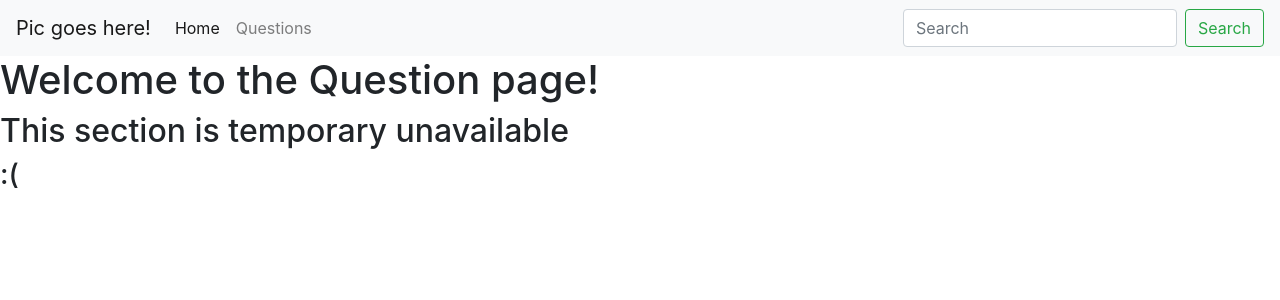
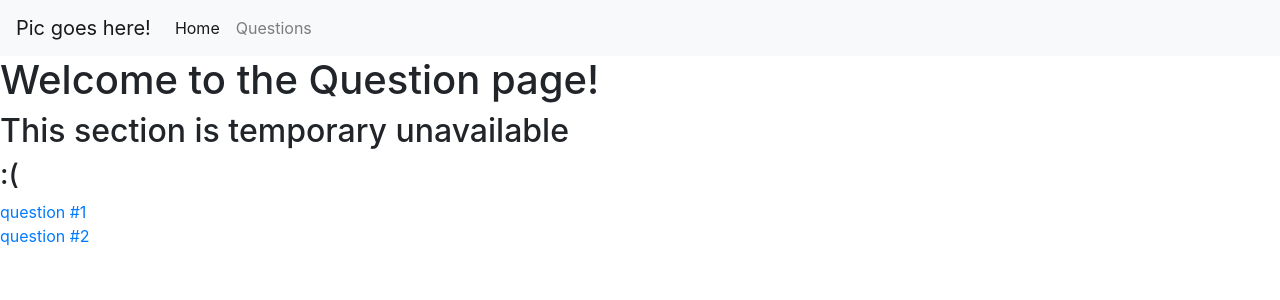
Before and after one commit to JustDean/web, a Django app: page /question/ in a window 1280 px wide. Shown: the top 300 px of the page. Run offline with Django 3.2, Linux system fonts and the light colour scheme; some libraries are stand-ins or nearby versions.

Commit message:
some minor style changes

```diff
--- a/ask/qa/models.py
+++ b/ask/qa/models.py
@@ -4,7 +4,7 @@ from django.contrib.auth.models import User
 
 
 class QuestionManager(models.Manager):
-    use_in_migrations = True
+    use_in_migrations = False
 
     def new(self):
         return self.order_by('-date')
@@ -26,8 +26,17 @@ class Question(models.Model):
     )
     likes = models.ManyToManyField(
         User,
+        blank=True,
         related_name='question_like'
     )
+
+    def __str__(self):
+        return self.title
+
+    class Meta:
+        verbose_name = 'question'
+        verbose_name_plural = 'questions'
+        ordering = ('-added_at', )
 
 
 class Answer(models.Model):
--- /dev/null
+++ b/ask/qa/templates/base.html
@@ -0,0 +1,44 @@
+<!DOCTYPE html>
+<html lang="en">
+<head>
+    <meta charset="UTF-8">
+    <meta name="viewport" content="width=device-width, initial-scale=1, shrink-to-fit=no">
+
+    <link rel="stylesheet" href="https://stackpath.bootstrapcdn.com/bootstrap/4.4.1/css/bootstrap.min.css" integrity="sha384-Vkoo8x4CGsO3+Hhxv8T/Q5PaXtkKtu6ug5TOeNV6gBiFeWPGFN9MuhOf23Q9Ifjh" crossorigin="anonymous">
+    <link rel="stylesheet" href="../css/styles.css">
+
+    <script src="https://code.jquery.com/jquery-3.4.1.slim.min.js" integrity="sha384-J6qa4849blE2+poT4WnyKhv5vZF5SrPo0iEjwBvKU7imGFAV0wwj1yYfoRSJoZ+n" crossorigin="anonymous"></script>
+    <script src="https://cdn.jsdelivr.net/npm/popper.js@1.16.0/dist/umd/popper.min.js" integrity="sha384-Q6E9RHvbIyZFJoft+2mJbHaEWldlvI9IOYy5n3zV9zzTtmI3UksdQRVvoxMfooAo" crossorigin="anonymous"></script>
+    <script src="https://stackpath.bootstrapcdn.com/bootstrap/4.4.1/js/bootstrap.min.js" integrity="sha384-wfSDF2E50Y2D1uUdj0O3uMBJnjuUD4Ih7YwaYd1iqfktj0Uod8GCExl3Og8ifwB6" crossorigin="anonymous"></script>
+
+    {% block title %}<title>Main page</title>{% endblock %}
+</head>
+<body>
+<header>
+    <nav class="navbar navbar-expand-lg navbar-light bg-light">
+  <a class="navbar-brand" href="//">Pic goes here!</a>
+
+  <button class="navbar-toggler" type="button" data-toggle="collapse" data-target="#navbarSupportedContent" aria-controls="navbarSupportedContent" aria-expanded="false" aria-label="Toggle navigation">
+    <span class="navbar-toggler-icon"></span>
+  </button>
+
+  <div class="collapse navbar-collapse" id="navbarSupportedContent">
+    <ul class="navbar-nav mr-auto">
+      <li class="nav-item active">
+        <a class="nav-link" href="/">Home<span class="sr-only">(current)</span></a>
+      </li>
+        <li class="nav-item">
+            <a class="nav-link" href="/question/">Questions</a>
+        </li>
+    </ul>
+
+<!--    <form class="form-inline my-2 my-lg-0">-->
+<!--      <input class="form-control mr-sm-2" type="search" placeholder="Search" aria-label="Type question here">-->
+<!--      <button class="btn btn-outline-success my-2 my-sm-0" type="submit">Search</button>-->
+<!--    </form>-->
+  </div>
+</nav>
+</header>
+{% block content %}<h1>It's me, Mario</h1>{% endblock %}
+</body>
+</html>
--- a/ask/qa/templates/question.html
+++ b/ask/qa/templates/question.html
@@ -1,44 +1,11 @@
-<!DOCTYPE html>
-<html lang="en">
-<head>
-    <meta charset="UTF-8">
-    <meta name="viewport" content="width=device-width, initial-scale=1, shrink-to-fit=no">
+{% extends "base.html" %}
 
-    <link rel="stylesheet" href="https://stackpath.bootstrapcdn.com/bootstrap/4.4.1/css/bootstrap.min.css" integrity="sha384-Vkoo8x4CGsO3+Hhxv8T/Q5PaXtkKtu6ug5TOeNV6gBiFeWPGFN9MuhOf23Q9Ifjh" crossorigin="anonymous">
-    <link rel="stylesheet" href="../css/styles.css">
+{% block title %}<title>Question page</title>{% endblock %}
 
-    <script src="https://code.jquery.com/jquery-3.4.1.slim.min.js" integrity="sha384-J6qa4849blE2+poT4WnyKhv5vZF5SrPo0iEjwBvKU7imGFAV0wwj1yYfoRSJoZ+n" crossorigin="anonymous"></script>
-    <script src="https://cdn.jsdelivr.net/npm/popper.js@1.16.0/dist/umd/popper.min.js" integrity="sha384-Q6E9RHvbIyZFJoft+2mJbHaEWldlvI9IOYy5n3zV9zzTtmI3UksdQRVvoxMfooAo" crossorigin="anonymous"></script>
-    <script src="https://stackpath.bootstrapcdn.com/bootstrap/4.4.1/js/bootstrap.min.js" integrity="sha384-wfSDF2E50Y2D1uUdj0O3uMBJnjuUD4Ih7YwaYd1iqfktj0Uod8GCExl3Og8ifwB6" crossorigin="anonymous"></script>
-
-    <title>Questions</title>
-</head>
-<body>
-    <header>
-    <nav class="navbar navbar-expand-lg navbar-light bg-light">
-  <a class="navbar-brand" href="/">Pic goes here!</a>
-  <button class="navbar-toggler" type="button" data-toggle="collapse" data-target="#navbarSupportedContent" aria-controls="navbarSupportedContent" aria-expanded="false" aria-label="Toggle navigation">
-    <span class="navbar-toggler-icon"></span>
-  </button>
-
-  <div class="collapse navbar-collapse" id="navbarSupportedContent">
-    <ul class="navbar-nav mr-auto">
-      <li class="nav-item active">
-        <a class="nav-link" href="/">Home<span class="sr-only">(current)</span></a>
-      </li>
-        <li class="nav-item">
-            <a class="nav-link" href="/question/">Questions</a>
-        </li>
-    </ul>
-    <form class="form-inline my-2 my-lg-0">
-      <input class="form-control mr-sm-2" type="search" placeholder="Search" aria-label="Search">
-      <button class="btn btn-outline-success my-2 my-sm-0" type="submit">Search</button>
-    </form>
-  </div>
-</nav>
-</header>
-<h1>Welcome to the Question page!</h1>
-<h2>This section is temporary unavailable</h2>
-<h3>:(</h3>
-</body>
-</html>
+{% block content %}
+    <h1>Welcome to the Question page!</h1>
+    <h2>This section is temporary unavailable</h2>
+    <h3>:(</h3>
+    <a href="1">question #1</a><br>
+    <a href="2">question #2</a>
+{% endblock %}
```
Also changed, not shown: ask/qa/templates/empty.html (deleted, +0 -10 lines), ask/qa/templates/main.html (+6 -41 lines), ask/qa/templates/question_test.html (+5 -14 lines), ask/qa/migrations/0002_auto_20200618_1726.py (added).
